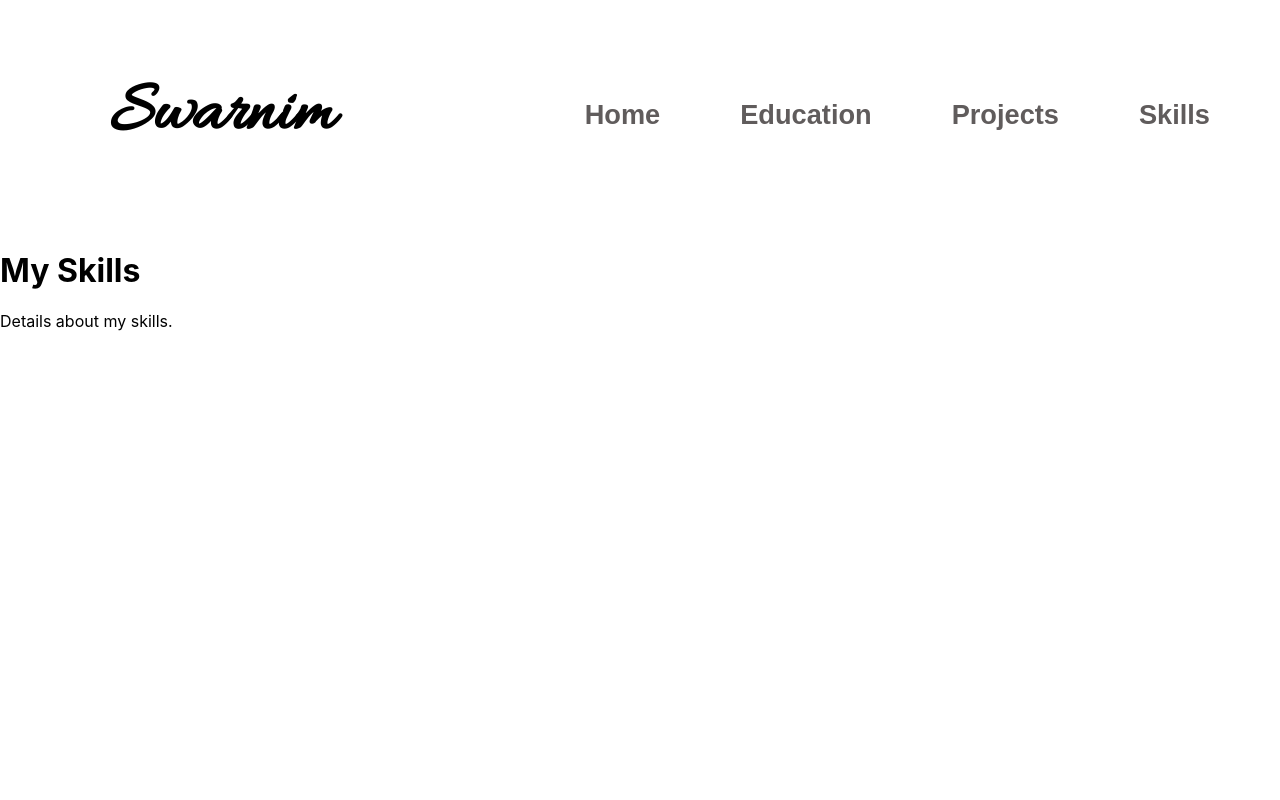
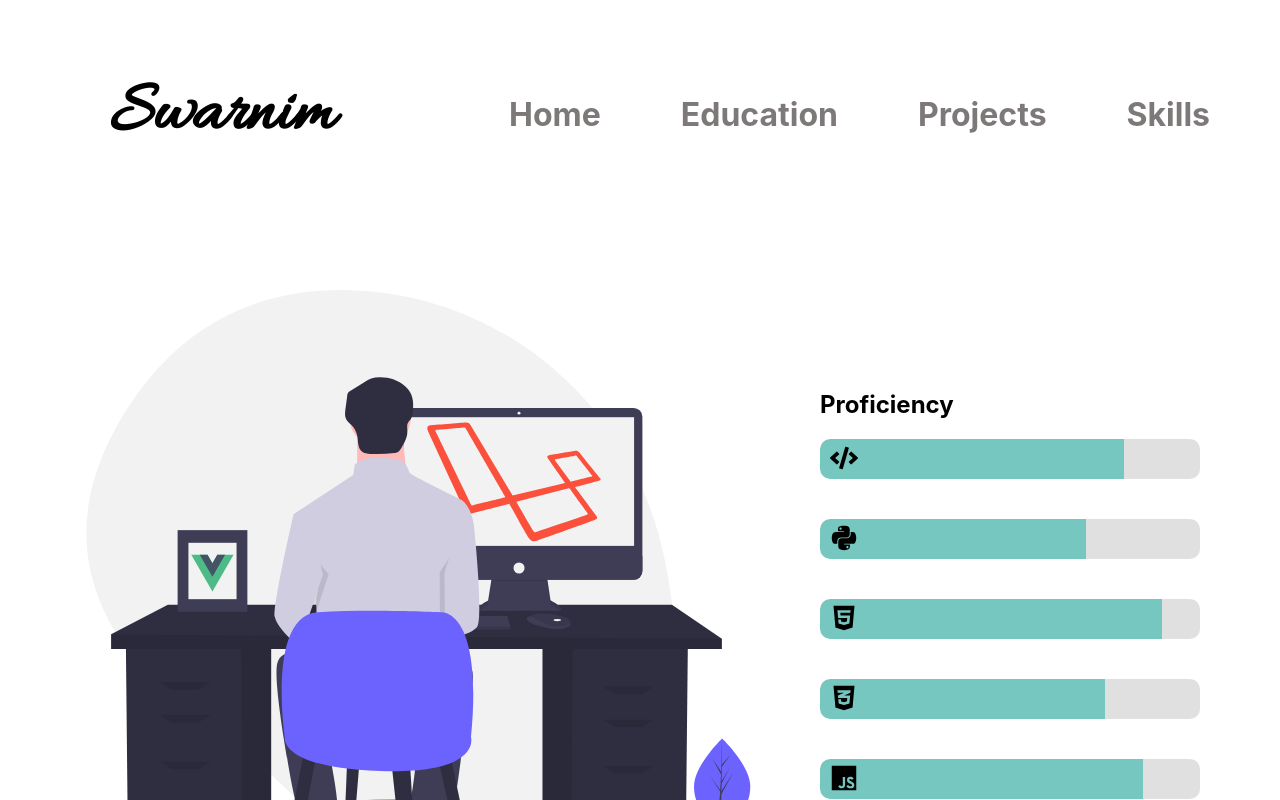
Before and after one commit to Swarnim114/Porfolio2, a React (Create React App) app: page /skills in a window 1280 px wide. Shown: the top 800 px of the page. Built offline with nearby package versions, Linux system fonts and the light colour scheme.

Commit message:
Skills components made

```diff
--- a/src/components/Navbar/navbar.css
+++ b/src/components/Navbar/navbar.css
@@ -16,8 +16,8 @@
     color: black;
     font-size: 4.5rem;
     font-family: "Allura", cursive;
-  font-weight: 400;
-  font-style: normal;
+   font-weight: 400;
+   font-style: normal;
     font-weight: 900;
 }
 
@@ -35,14 +35,25 @@
 }
 
 .navbar-menu a {
+    position: relative;
     text-decoration: none;
-    color: rgb(96, 92, 92);
-    font-size: 1.7rem;
-    font-style: bold;
-    font-family: Arial, sans-serif;
-    font-weight: 900;
-}
 
-.navbar-menu a:hover {
-    text-decoration: underline; /* Optionally, add underline on hover */
-}
+    font-size: 2rem;
+    font-weight: 700;
+    color: rgb(125, 121, 121);
+  }
+
+  .navbar-menu a::after {
+    content: '';
+    position: absolute;
+    width: 0;
+    height: 4px; /* Adjust the height of the underline */
+    bottom: -2px; /* Position the underline slightly below the text */
+    left: 0;
+    background-color:rgb(125, 121, 121);
+    transition: width 0.3s ease-in-out; /* Duration of the underline effect */
+  }
+
+  .navbar-menu a:hover::after {
+    width: 100%;
+  }
--- a/src/pages/Home/home.css
+++ b/src/pages/Home/home.css
@@ -1,6 +1,5 @@
 .home {
   text-align: center;
-    /* padding: 20px; */
 }
 
 .introduction {
@@ -16,13 +15,15 @@
   margin-bottom: 10px;
   margin-left: 100px;
   margin-top: 10px;
+
 }
 
 .hello-text {
   font-size: 1.2em;
   line-height: 1.5;
-    font-stretch: expanded;
   margin: 0; /* Remove default margins */
+  letter-spacing: 0.1em; /* Increase space between letters */
+  word-spacing: 0.2em; /* Increase space between words */
 }
 
 .hello-big {
@@ -39,13 +40,13 @@
 
 .social-media {
   display: flex;
-    justify-content: flex-start; /* Align items to the left */
+  justify-content: start; /* Align items to the left */
   gap: 15px;
   margin-top: 20px;
+  width: 30%;
+  /* background-color: antiquewhite; */
   margin-left: 0; /* Adjust margin-left if needed */
-
 }
-
 
 .social-media a {
   display: flex;
@@ -60,7 +61,6 @@
   background-color: aliceblue;
 }
 
-
 .social-media a:hover {
   transform: scale(1.4);
 }
--- a/src/pages/Skills/skills.css
+++ b/src/pages/Skills/skills.css
@@ -0,0 +1,49 @@
+.skills-container {
+    display: flex;
+    flex-direction: row;
+    align-items: center;
+    padding: 60px;
+    padding-right: 80px;
+  }
+
+  .skills-image {
+    max-width: 80%;
+    height: auto;
+    width: 700px;
+    margin-right: 60px;
+  }
+
+  .proficiency {
+    width: 80%;
+    margin-top: 40px;
+  }
+
+  .proficiency-bar {
+    display: flex;
+    align-items: center;
+    margin-bottom: 40px;
+  }
+
+  .icon {
+    margin-top: 5px;
+    margin-right: 10px;
+    font-size: 28px;
+    margin-left: 10px;
+  }
+
+  .bar {
+    flex-grow: 1;
+    height: 40px;
+    background-color: #e0e0e0;
+    border-radius: 10px;
+    overflow: hidden;
+  }
+
+  .fill {
+    border-radius: 30%;
+    height: 100%;
+    background-color: #76c7c0;
+    border-radius: 10px 0 0 10px;
+    width: 0;
+    transition: width 2s ease-in-out; /* Smooth transition */
+  }
--- a/src/pages/Skills/skills.js
+++ b/src/pages/Skills/skills.js
@@ -1,11 +1,70 @@
-import React from 'react';
+import React, { useEffect } from 'react';
 import './skills.css';
+import skills from '../../assets/Skills.svg';
+import { FaCode, FaPython, FaHtml5, FaCss3Alt, FaJs, FaDatabase } from 'react-icons/fa';
 
 const Skills = () => {
+  useEffect(() => {
+    // Set the desired widths for each proficiency bar
+    const fills = document.querySelectorAll('.fill');
+    const widths = ['80%', '70%', '90%', '75%', '85%', '60%'];
+
+    fills.forEach((fill, index) => {
+      // Set a timeout to allow for rendering
+      setTimeout(() => {
+        fill.style.width = widths[index];
+      }, 100);
+    });
+  }, []);
+
   return (
-    <div className="skills">
-      <h1>My Skills</h1>
-      <p>Details about my skills.</p>
+    <div className="skills-container">
+      <img className='skills-image' src={skills} alt='Skills' />
+      <div className='proficiency'>
+        <h2>Proficiency</h2>
+        <div className='proficiency-bar'>
+          <div className='bar'>
+            <div className='fill'>
+              <FaCode className='icon' />
+            </div>
+          </div>
+        </div>
+        <div className='proficiency-bar'>
+          <div className='bar'>
+            <div className='fill'>
+              <FaPython className='icon' />
+            </div>
+          </div>
+        </div>
+        <div className='proficiency-bar'>
+          <div className='bar'>
+            <div className='fill'>
+              <FaHtml5 className='icon' />
+            </div>
+          </div>
+        </div>
+        <div className='proficiency-bar'>
+          <div className='bar'>
+            <div className='fill'>
+              <FaCss3Alt className='icon' />
+            </div>
+          </div>
+        </div>
+        <div className='proficiency-bar'>
+          <div className='bar'>
+            <div className='fill'>
+              <FaJs className='icon' />
+            </div>
+          </div>
+        </div>
+        <div className='proficiency-bar'>
+          <div className='bar'>
+            <div className='fill'>
+              <FaDatabase className='icon' />
+            </div>
+          </div>
+        </div>
+      </div>
     </div>
   );
 }
```
Also changed, not shown: src/assets/Skills.svg (added). Lines whose indentation alone changed are shown as unchanged.
